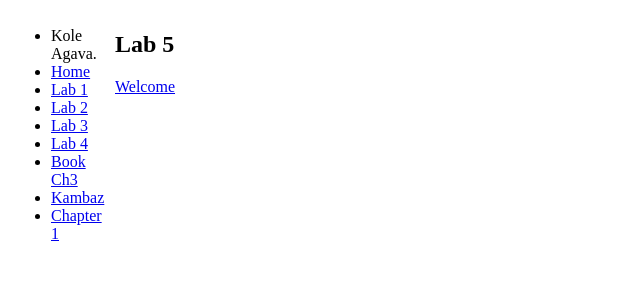
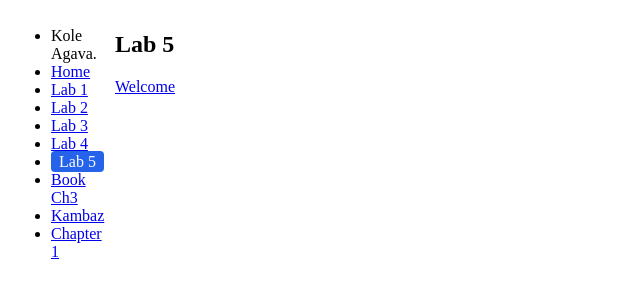
Before and after one commit to agavakole/webdev-client, a Next.js app: page /labs/lab5 in a window 1280 px wide. Shown: the top 300 px of the page, without its empty margins (0-640 px from the left). Built offline with nearby package versions, Linux system fonts and the light colour scheme.

Commit message:
Add Lab 5 to Labs table of contents

```diff
--- a/app/labs/TOC.tsx
+++ b/app/labs/TOC.tsx
@@ -33,6 +33,12 @@ const LINKS = [
     id: "wd-toc-lab4-link",
     label: "Lab 4",
     match: (p: string) => p.startsWith("/labs/lab4"),
+  },
+  {
+    href: "/labs/lab5",
+    id: "wd-toc-lab5-link",
+    label: "Lab 5",
+    match: (p: string) => p.startsWith("/labs/lab5"),
   },
   {
     href: "https://kambaz.dev/book/ch3",
```
